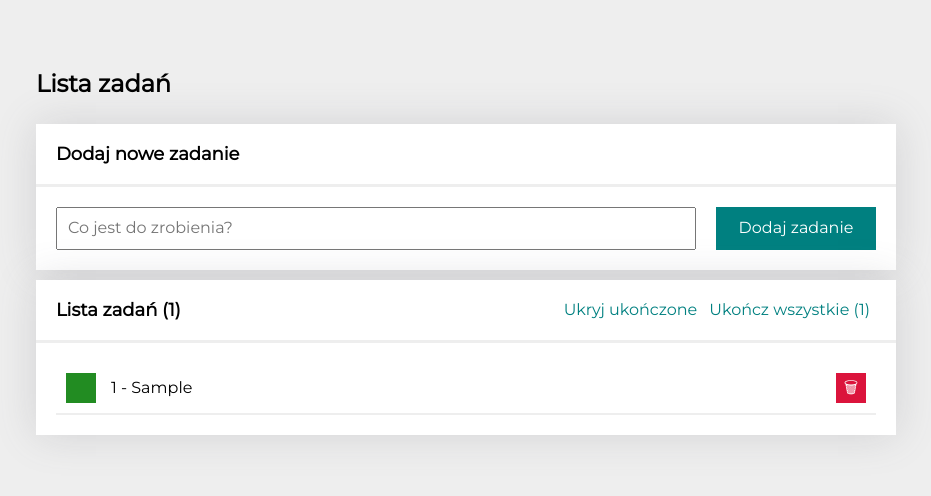
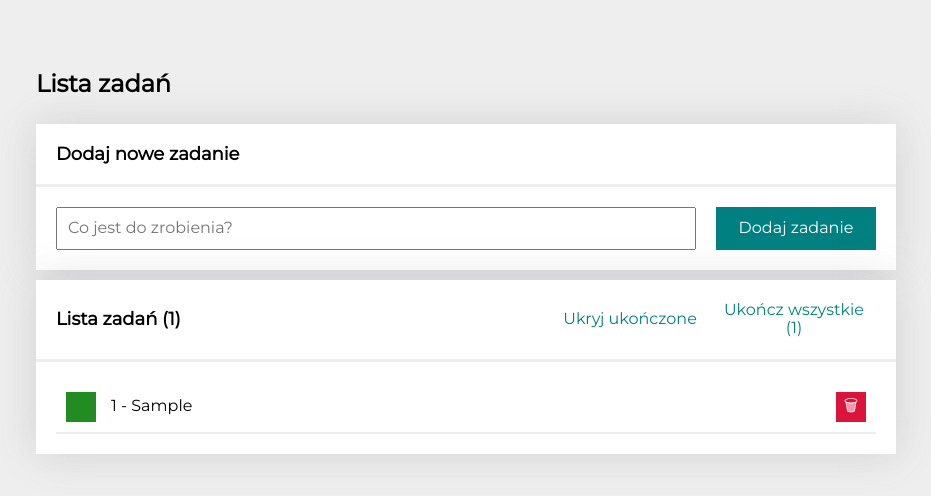
Before and after one commit to Grzegorz-Kolaty/to-do-list-react2, a React (Create React App) app: page / in a window 1280 px wide. Both pictures are taken after typing "Sample" into the empty fields and a click on the button "Dodaj zadanie". Shown: the top 496 px of the page, without its empty margins (174-1105 px from the left). Built offline with nearby package versions, Linux system fonts and the light colour scheme.

Commit message:
removed not used wrapper, set all to grid

```diff
--- a/src/Buttons/index.js
+++ b/src/Buttons/index.js
@@ -1,4 +1,4 @@
-import { Wrapper, Button } from "./styled";
+import { Button } from "./styled";
 
 const Buttons = ({ tasks, hideDone, toggleHideDone, setAllDone }) => {
   const taskUnDoneCount = tasks.filter(task => task.done === false).length;
@@ -6,7 +6,7 @@ const Buttons = ({ tasks, hideDone, toggleHideDone, setAllDone }) => {
 
   return (
     tasks.length > 0 && (
-      <Wrapper>
+      <>
         <Button
           onClick={toggleHideDone}>
           {hideDone ? "Pokaż" : "Ukryj"} ukończone
@@ -18,7 +18,7 @@ const Buttons = ({ tasks, hideDone, toggleHideDone, setAllDone }) => {
           Ukończ wszystkie
           {taskUnDoneCount > 0 ? ` (${taskUnDoneCount})` : ""}
         </Button>
-      </Wrapper>
+      </>
     )
   )
 };
--- a/src/Buttons/styled.js
+++ b/src/Buttons/styled.js
@@ -1,20 +1,8 @@
 import styled from "styled-components";
 
-export const Wrapper = styled.div`
-  display: flex;
-  flex-flow: wrap row;
-  align-items: center;
-  align-content: center;
+export const Button = styled.button`
+  min-width: 160px;
   font-size: ${({ theme }) => theme.font.sizeNormal};
-
-  @media (max-width: 767px) {
-    flex-direction: column;
-    flex-basis: 100%;
-    margin-top: 20px;
-  }
-`;
-
-export const Button = styled.button`
   color: ${({ theme }) => theme.background.colorTeal};
   border: ${({ theme }) => theme.border};
   background-color: ${({ theme }) => theme.background.transparent};
--- a/src/Section/styled.js
+++ b/src/Section/styled.js
@@ -6,16 +6,15 @@ export const Sections = styled.section`
 `;
 
 export const Title = styled.h2`
-  display: flex;
-  flex-flow: wrap row;
-  justify-content: space-between;
+  display: grid;
+  grid-template-columns: 3fr 1fr 1fr;
   align-items: center;
   font-size: ${({ theme }) => theme.font.sizeLarge};
   ${({ theme }) => theme.spacingBoxes};
   border-bottom: 3px solid ${({ theme }) => theme.background.color};
 
   @media (max-width: 767px) {
-    justify-content: center;
+    grid-template-columns: auto;
   }
 `;
 
```
